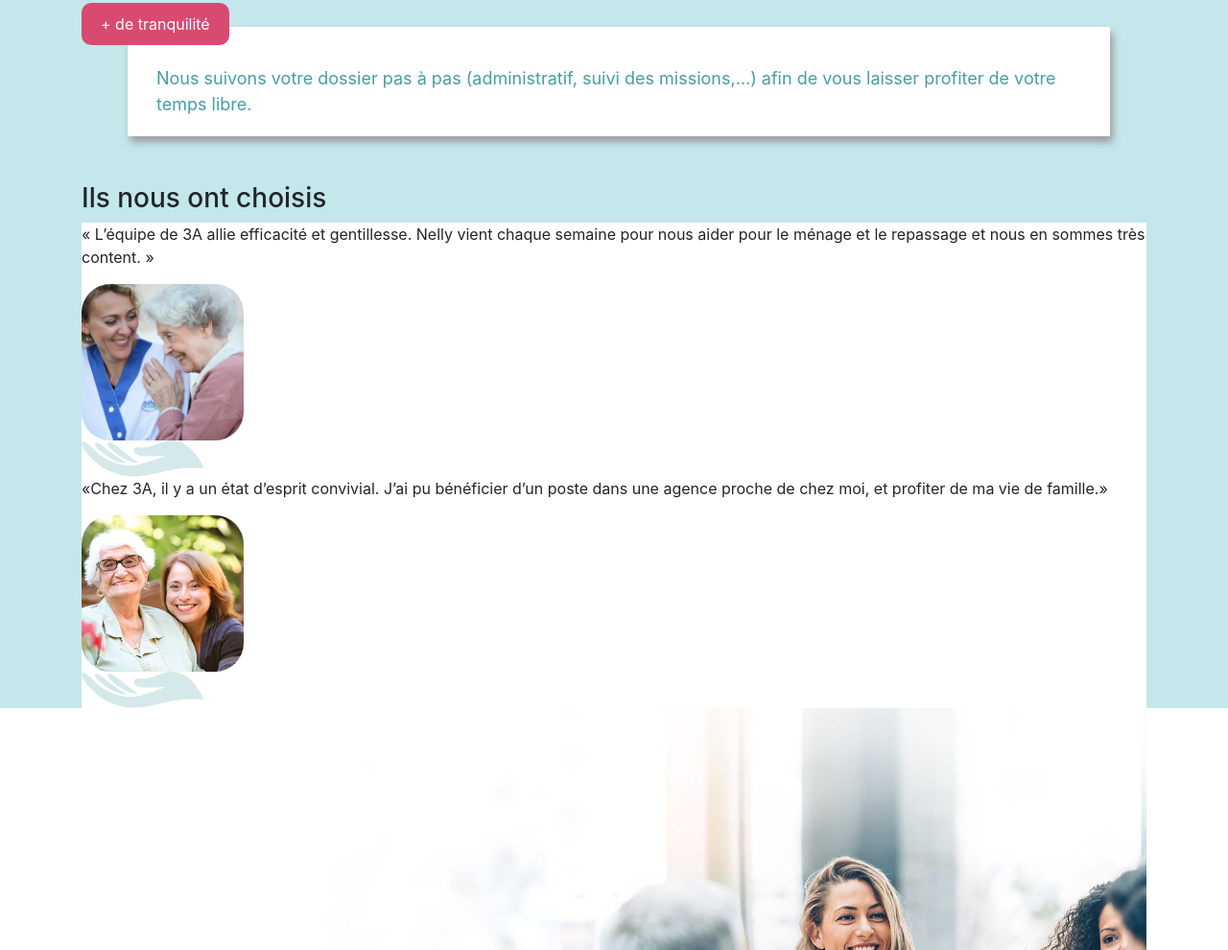
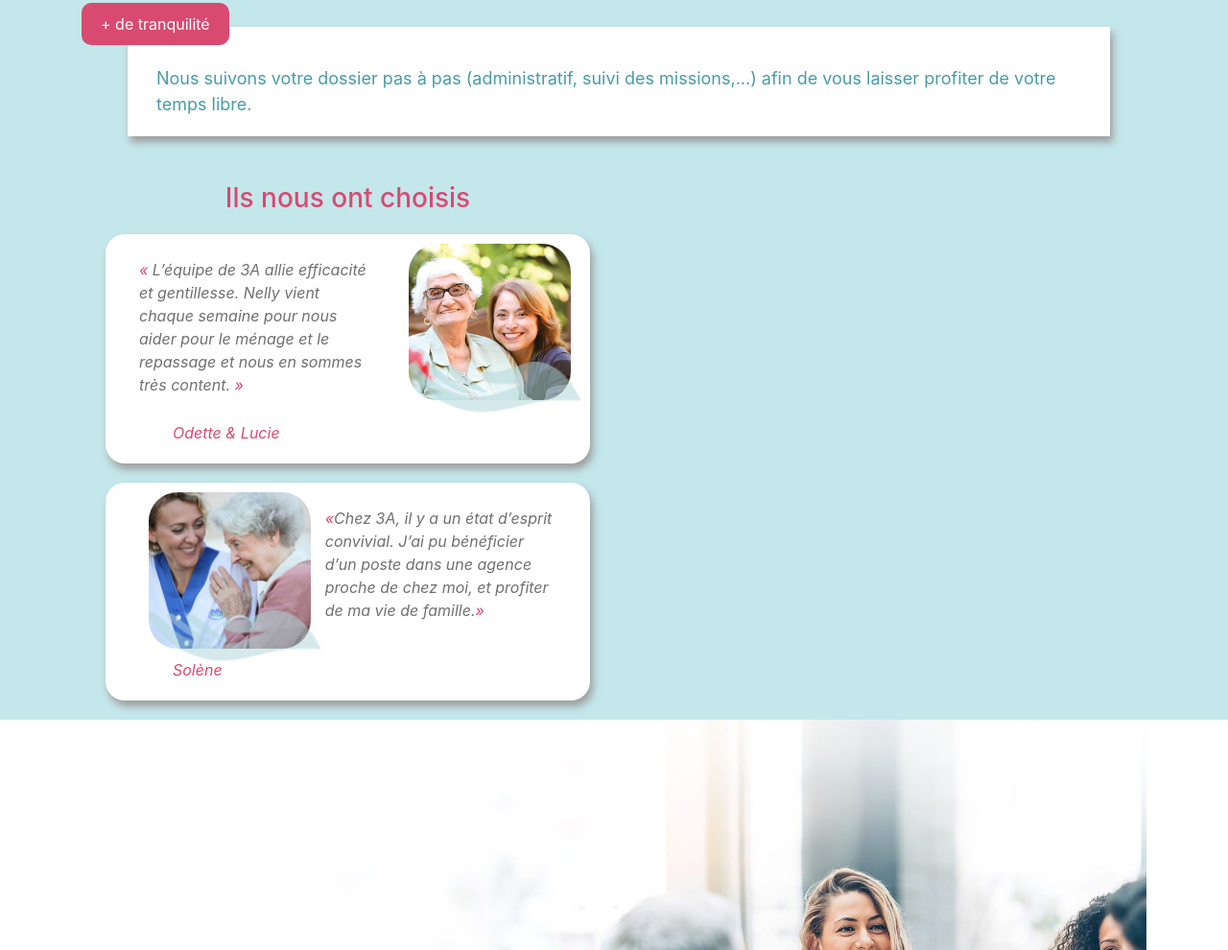
Before and after one commit to Big-Jul/La-Team-Win, a website: page src/index.html in a window 1280 px wide. Shown: the part 847-1837 px from the top of the page at 96% size. Drawn offline with nearby package versions, Linux system fonts and the light colour scheme; files that its build step writes are made by us from their sources.

Commit message:
apport temoignages

```diff
--- a/package.json
+++ b/package.json
@@ -18,7 +18,7 @@
     "@babel/register": "^7.7.0",
     "autoprefixer": "^9.7.1",
     "babel-loader": "^8.0.6",
-    "bootstrap": "^4.3.1",
+    "bootstrap": "^4.4.1",
     "browser-sync": "^2.26.7",
     "del": "^5.1.0",
     "gulp": "^4.0.2",
--- a/src/index.html
+++ b/src/index.html
@@ -95,29 +95,35 @@
 </div>
 </div>
 
-<div class="part-2">
+<div class="part-2 col-lg-6">
 
 <h3 class="title-bis">Ils nous ont choisis</h3 c>
-<article class=tem>
-<div class="bg-white enable-rounded ">
-  <p class="comm"> <span class="guill">«</span> L’équipe de 3A allie
+<article class="tem enable-rounded">
+<div class="article-content bg-white enable-rounded ">
+  <p class="comm col-7"> <span class="guill">«</span> L’équipe de 3A allie
     efficacité et gentillesse.
     Nelly vient chaque semaine
     pour nous aider pour le
     ménage et le repassage et
     nous en sommes très
     content. <span class="guill">»</span></p>
-    <img class="enable-rounded" src="images/Photo témoignage2.jpg" alt="auxiliaire">
-    <img src="images/main-tem.png" alt="main">
+    <div class="tem-img">
+    <img class="enable-rounded" src="images/Photo-témoignage1.jpg" alt="auxiliaire">
+    <img class="main-tem" src="images/main-tem.png" alt="main">
+  </div>
+  <p class="noms">Odette & Lucie</p>
 </div>
 </article>
 
-  <article class=tem>
-  <div class="bg-white">
-    <p class="comm"> <span class="guill">«</span>Chez 3A, il y a un état d’esprit convivial.
+  <article  class=tem>
+  <div id="tem-2" class="article-content bg-white">
+    <p class="comm col-7"> <span class="guill">«</span>Chez 3A, il y a un état d’esprit convivial.
       J’ai pu bénéficier d’un poste dans une agence proche de chez moi, et profiter de ma vie de famille.<span class="guill">»</span></p>
-      <img src="images/Photo-témoignage1.jpg" alt="temoignage" class="enable-rounded">
-      <img src="images/main-tem.png" alt="main">
+      <div class="tem-img">
+      <img src="images/Photo témoignage2.jpg" alt="temoignage">
+      <img class="main-tem" src="images/main-tem.png" alt="main">
+    </div>
+    <p class="noms">Solène</p>
   </div>
   </article>
 </div>
--- a/src/scss/layouts/_home.scss
+++ b/src/scss/layouts/_home.scss
@@ -47,7 +47,58 @@ margin-top: -25px;
 }
 
 //------------------ TEMOIGNAGES  ------------------
+.article-content{
+  display: flex;
+  margin: 20px 10px;
+  padding: 10px 20px;
+  border-radius: 20px;
+  flex-wrap: wrap;
+  font-style: italic;
+  box-shadow: 3px 6px 8px rgb(156, 156, 156)
+}
 
+
+.title-bis{
+  color: #D94A70;
+  text-align: center;
+}
+
+.comm{
+  color: #707070;
+  padding-top: 15px;
+}
+.guill{
+  color: #D94A70;
+}
+
+.tem{
+  margin-right: auto;
+}
+
+.tem-img{
+  right: 10px;
+  margin-left: auto;
+}
+
+.main-tem{
+  position: absolute;
+  margin-top: -40px;
+  width: 180px;
+}
+
+.noms{
+padding: 10px 50px;
+  color: #D94A70;
+  margin-bottom: 0;
+}
+
+#tem-2{
+  flex-direction: row-reverse;
+
+  .noms{
+    margin-right: auto;
+  }
+}
 
 
 //------------------ END SECTION POURQUOI JULIA ------------------
```
